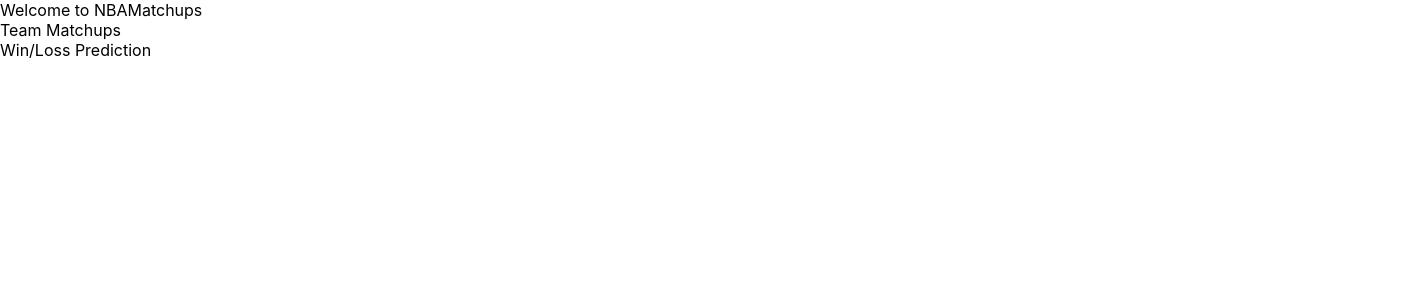
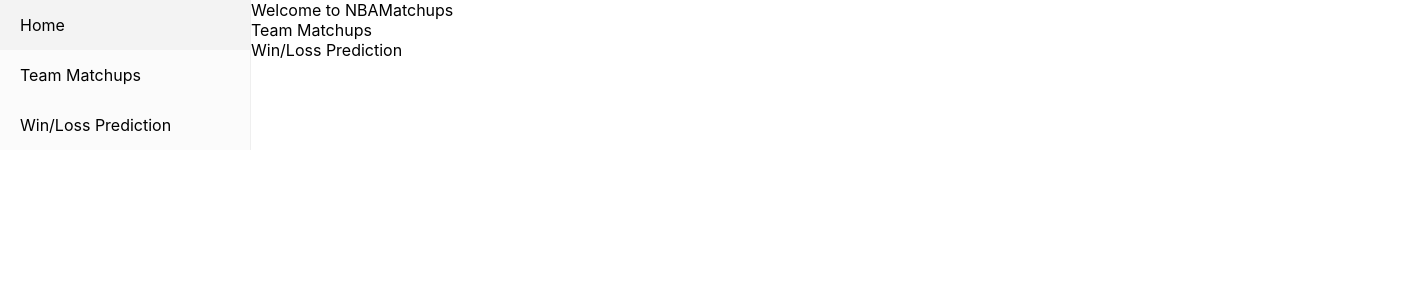
Before and after one commit to parathan/NBAMatchups, a React (Create React App) app in the folder WebApp/webapp/: page /matchups in a window 1280 px wide. Shown: the top 300 px of the page, 1403 px wide, since content can reach past the window. Built offline with nearby package versions, Linux system fonts and the light colour scheme.

Commit message:
Add link function to navbar

```diff
--- a/WebApp/webapp/src/components/NavBar/index.tsx
+++ b/WebApp/webapp/src/components/NavBar/index.tsx
@@ -1,6 +1,8 @@
 import { Sidebar, Menu, MenuItem, SubMenu } from "react-pro-sidebar";
 import { Box } from "@mui/material";
 import styles from './index.module.css'
+
+import { Link } from "react-router-dom"
 
 function NavBar() {
     return (
@@ -26,9 +28,9 @@
 
         <Sidebar>
             <Menu>
-                <MenuItem>Home</MenuItem>
-                <MenuItem>Team Matchups</MenuItem>
-                <MenuItem>Win/Loss Prediction</MenuItem>
+                <MenuItem component={<Link to="/" />}>Home</MenuItem>
+                <MenuItem component={<Link to="/matchups" />}>Team Matchups</MenuItem>
+                <MenuItem component={<Link to="/predictions" />}>Win/Loss Prediction</MenuItem>
             </Menu>
         </Sidebar>
     )
--- a/WebApp/webapp/src/pages/Matchups/index.tsx
+++ b/WebApp/webapp/src/pages/Matchups/index.tsx
@@ -1,8 +1,10 @@
 import React from 'react';
 import styles from './index.module.css';
+import Layout from '../../components/Layout/Layout';
 
 function Matchups() {
   return (
+    <Layout>
       <div className={styles.homePage}>
         <header className={styles.header}>
           <p>
@@ -18,6 +20,7 @@
           </p>
         </header>
       </div>
+    </Layout>
   );
 }
 
```
Lines whose indentation alone changed are shown as unchanged.
